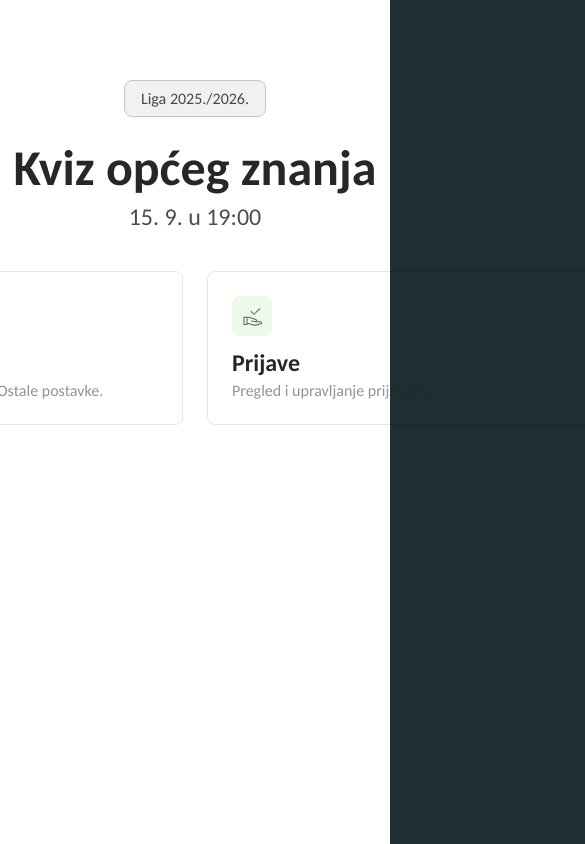
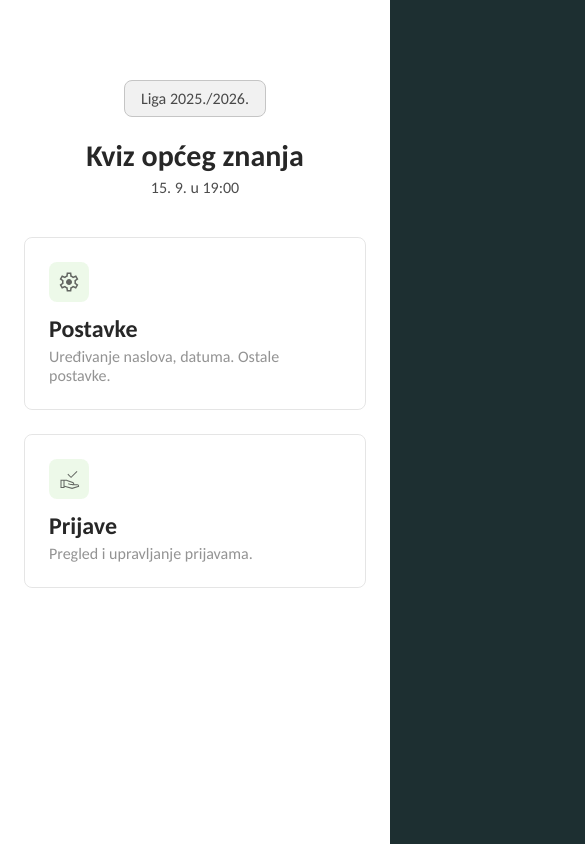
Before and after one commit to lovretomic/peta-kviz-app, a React (Vite) app: page /admin/quiz/1 in a window 390 px wide. Shown: the top 844 px of the page, 585 px wide, since content can reach past the window. Built offline with nearby package versions, Linux system fonts and the light colour scheme.

Commit message:
imoproved responsiveness

```diff
--- a/src/pages/AdminQuizPage/AdminQuizPage.module.scss
+++ b/src/pages/AdminQuizPage/AdminQuizPage.module.scss
@@ -4,11 +4,14 @@
 
   * {
     color: $grey-dark;
+    text-align: center;
   }
 
   display: flex;
   flex-direction: column;
   align-items: center;
+
+  padding: 0 24px;
 
   .titleWrapper {
     display: flex;
@@ -32,24 +35,44 @@
     .title {
       font-size: 50px;
       margin-bottom: 4px;
+
+      @media screen and (max-width: 850px) {
+        font-size: 40px;
+      }
+
+      @media screen and (max-width: 420px) {
+        font-size: 30px;
+      }
     }
 
     .date {
       color: rgba(black, 0.7);
       font-size: 24px;
+
+      @media screen and (max-width: 420px) {
+        font-size: 16px;
+      }
     }
   }
 
   .cards {
     display: flex;
+    justify-content: center;
     gap: 24px;
+    width: 100%;
+
+    @media screen and (max-width: 850px) {
+      flex-direction: column;
+      align-items: center;
+    }
 
     .card {
       box-sizing: border-box;
       padding: 24px;
       border: 1px solid rgba(black, 0.1);
       border-radius: 8px;
-      width: 400px;
+      max-width: 400px;
+      width: 100%;
       cursor: pointer;
       user-select: none;
       -webkit-user-drag: none;
@@ -58,6 +81,7 @@
       display: flex;
       flex-direction: column;
       align-items: flex-start;
+      justify-content: center;
 
       .icon {
         width: 24px;
@@ -74,10 +98,12 @@
 
       .title {
         margin-bottom: 4px;
+        text-align: left;
       }
 
       .message {
         color: rgba($grey-dark, 0.5);
+        text-align: left;
       }
 
       * {
```
